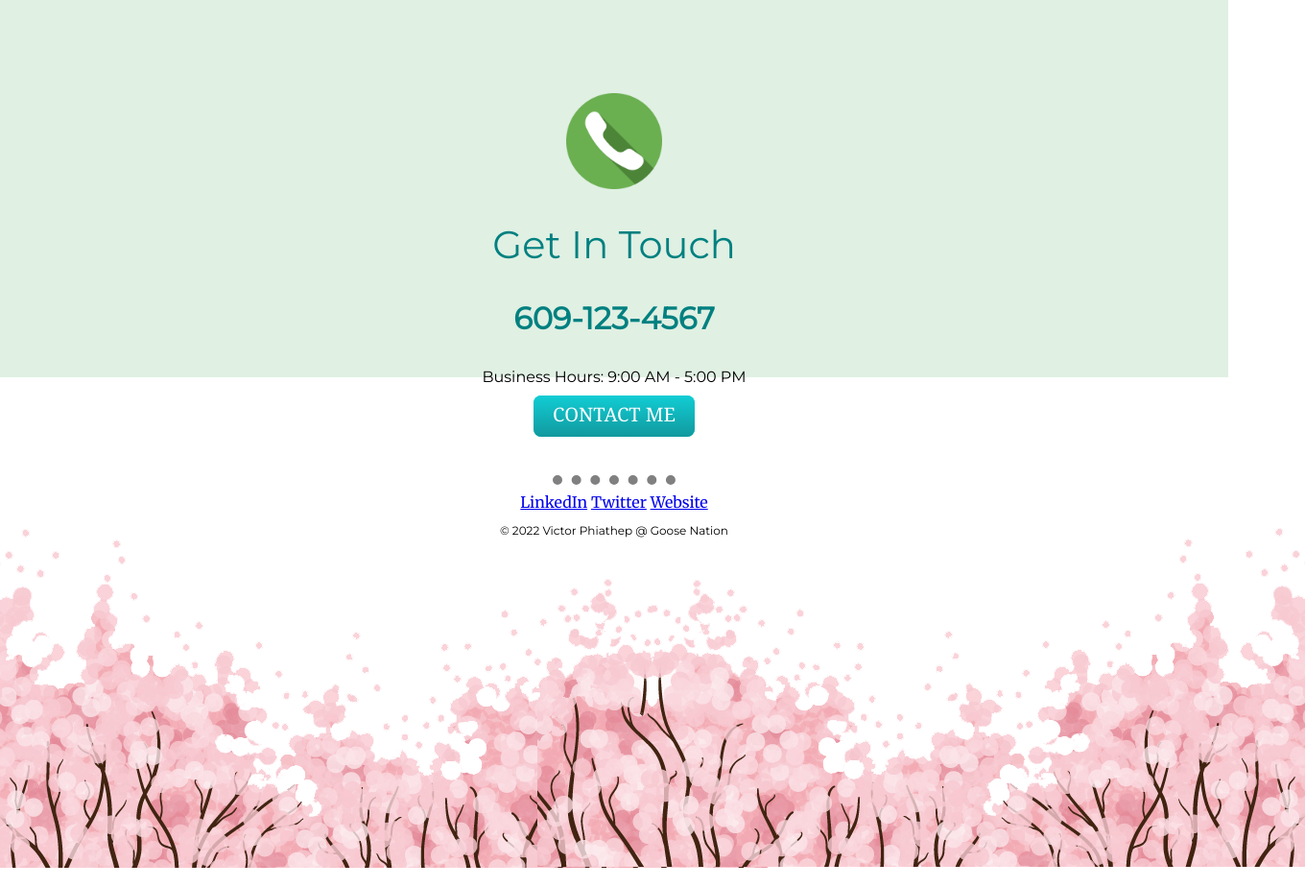
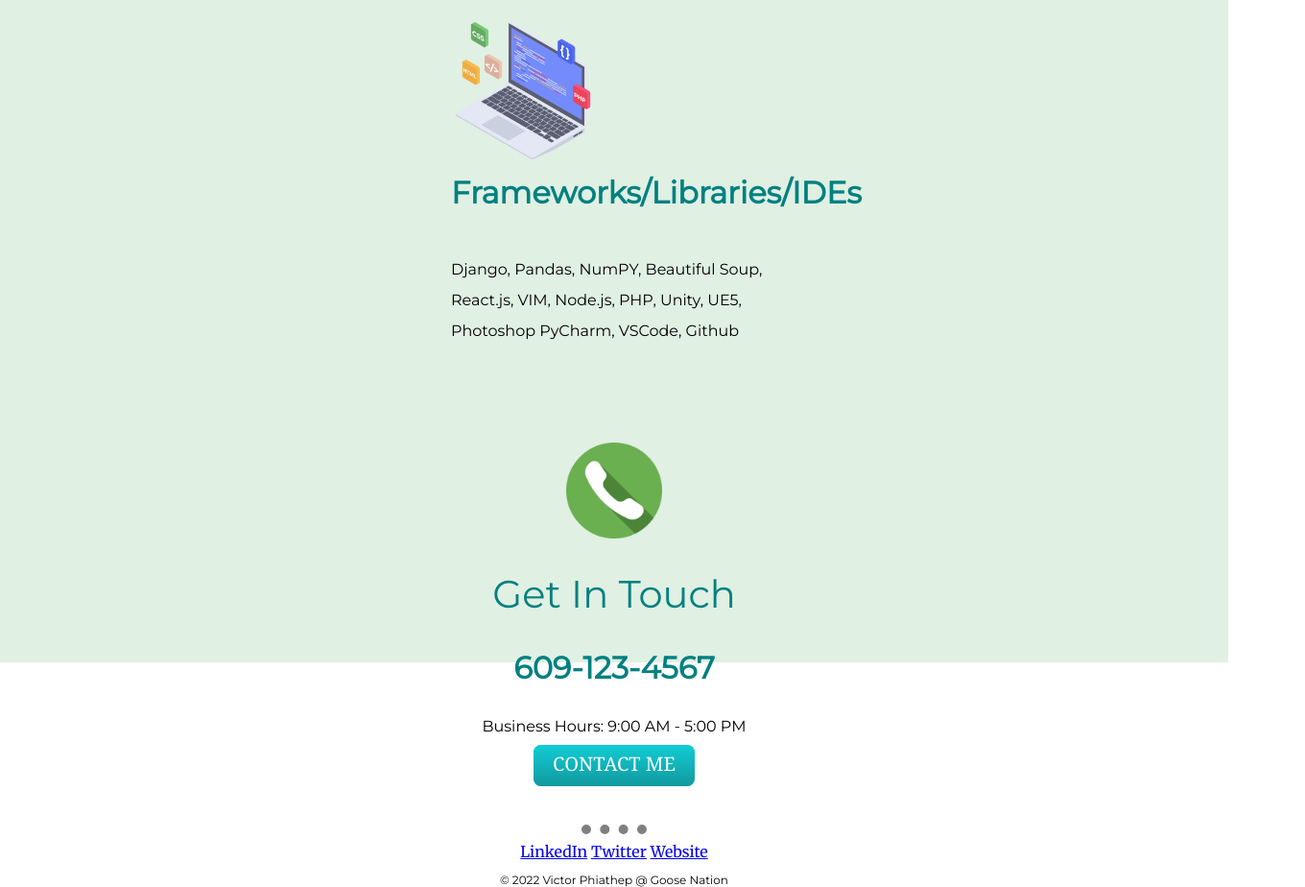
Before and after one commit to cenaice/cenaice.github.io, a plain HTML site: page index.html in a window 1280 px wide. Shown: the part 1866-2790 px from the top of the page at 96% size, 1360 px wide, since content can reach past the window. Drawn offline with Linux system fonts and the light colour scheme.

Commit message:
Fixed Screen, Removed Blossoms

```diff
--- a/CSS - My Site/css/styles.css
+++ b/CSS - My Site/css/styles.css
@@ -64,18 +64,18 @@ max-height: 100%;
 }
 
 .cloud2 {
- position: relative;
+ position: fixed;
  bottom: 200px
 }
 
 .cloud3 {
- position: relative;
+ position: fixed;
  left: 900px;
  bottom: 160px;
 }
 
 .cloud4{
- position: relative;
+ position: fixed;
  right: 500px;
 
 }
@@ -83,28 +83,31 @@ max-height: 100%;
 
 
 .mid {
+    padding-right: 200px;
+    padding-left: 200px;
     background-color: #e0f0e3;
-    padding: 50px 0 20px;
-    max-height: 1325px;
-    height: 243%;
+    max-height: 1425px;
+    height: 300%;
+    width: 200%;
     display: inline-block
 }
 
 
-
+/*
 .blossom {
-position: relative;
+overflow: hidden;
+position: fixed;
 bottom: 446px;
 }
 
 .blossom2 {
-position: relative;
 bottom: 1225px;
 left: 80px;
 -webkit-transform: scaleX(-1);
 transform: scaleX(-1);
+overflow: hidden;
 }
-
+*/
 .goose {
 max-height: 120px;
 max-width: 200px;
--- a/index.html
+++ b/index.html
@@ -24,7 +24,11 @@
      <img src="images/cloud.png" alt="cloud-img" class="cloud4">
      <img src="images/farm.png" alt="farm-img" class="farm">
  </div>
- <div class="mid">
+ <div class="mid" style="
+    padding-right: 300px;
+    padding-left: 300px;
+    max-height: 1622px;"
+    >
      <div class="profile">
     <img src="images/avatar.png" alt="goose" class="goose">
     <h2>Hello.</h2>
@@ -53,7 +57,7 @@
   <a class="footer" href="https://twitter.com/">Twitter</a>
   <a class="footer" href="https://www.pornhub.com/">Website</a>
   <p class="trademark">© 2022 Victor Phiathep @ Goose Nation</p>
-      <img align='left' src="images/blossom.png" alt="cherry" class="blossom"> <img align='right' src="images/blossom.png" alt="cherry" class="blossom2">
+      <!--<img align='left' src="images/blossom.png" alt="cherry" class="blossom"> <img align='right' src="images/blossom.png" alt="cherry" class="blossom2">-->
 
 
   </div>
```
